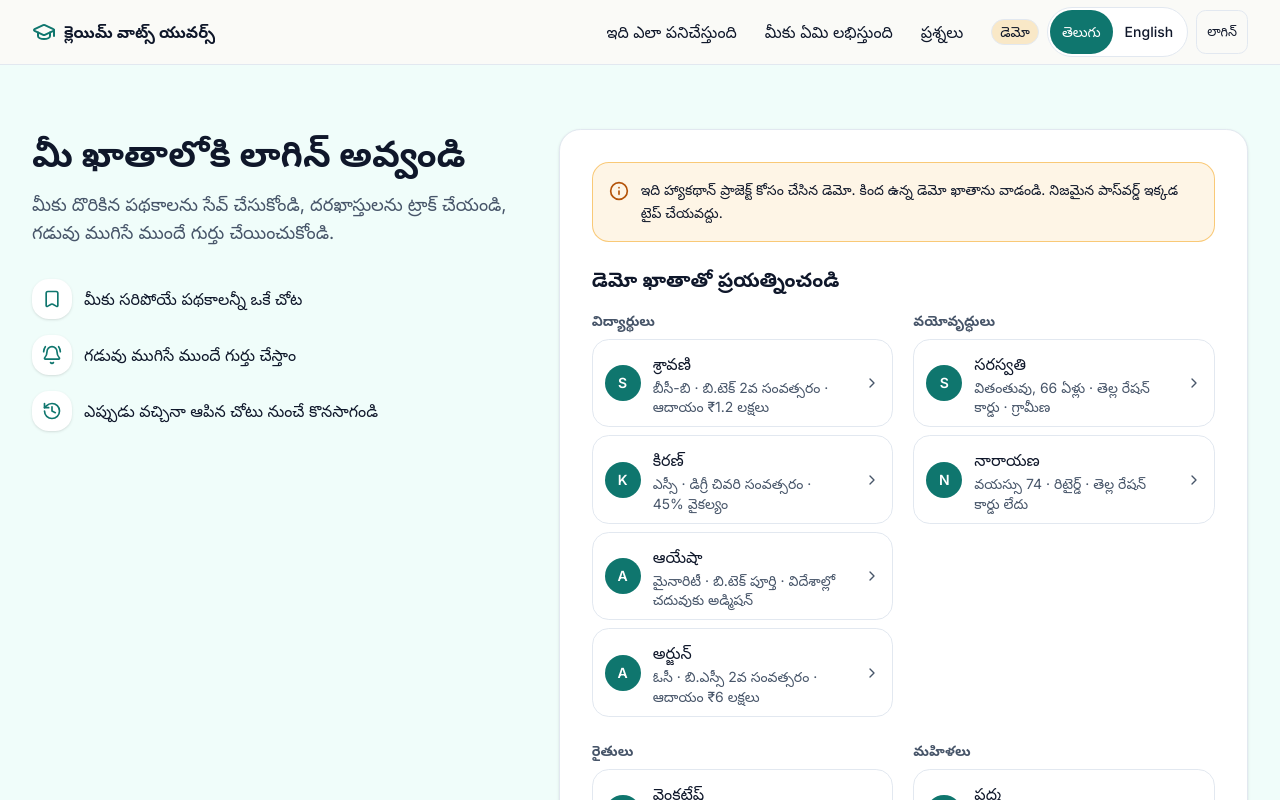
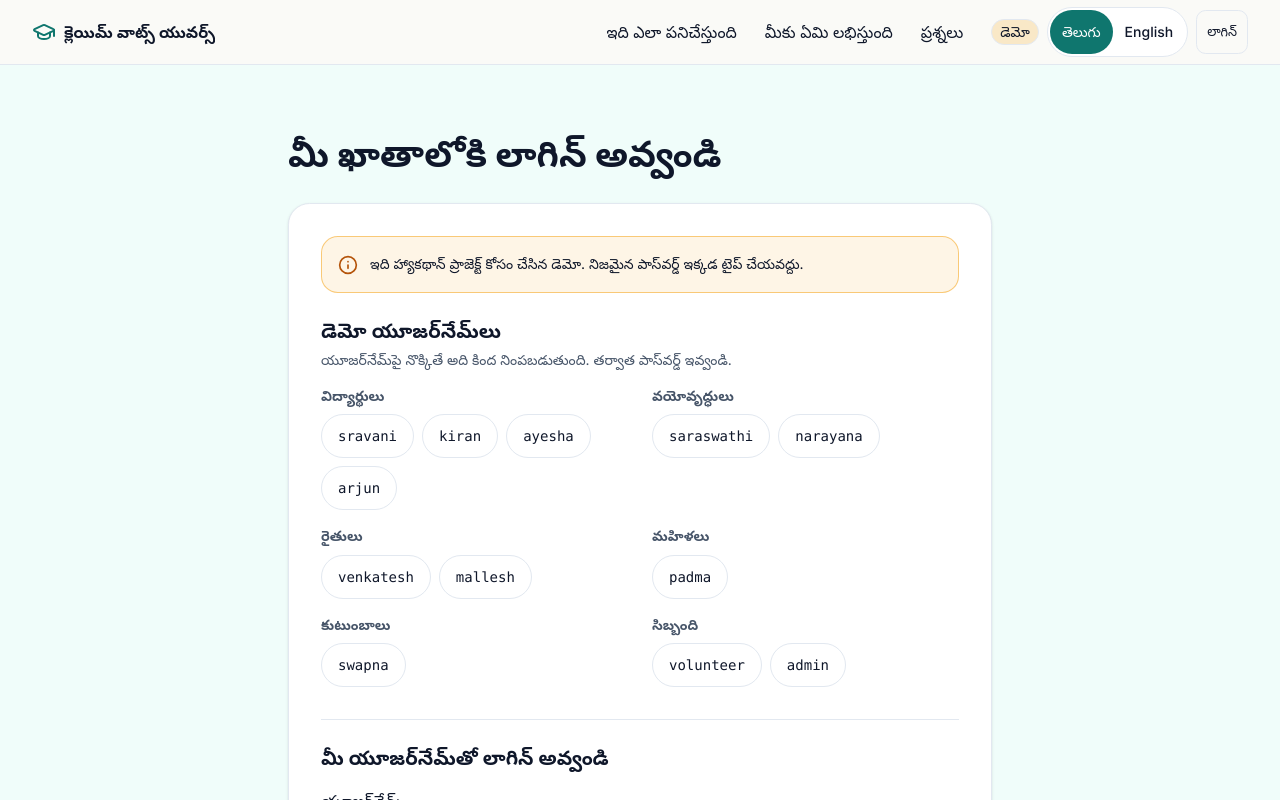
Before and after one commit to sid-sadhana/codebenders-ace-hackathon-p5, a Next.js app: page /login in a window 1280 px wide. Shown: the top 800 px of the page. Built offline with nearby package versions, Linux system fonts and the light colour scheme; a web font is replaced by a local one.

Commit message:
use per-user demo passwords and show only usernames on login

```diff
--- a/src/components/auth/LoginView.tsx
+++ b/src/components/auth/LoginView.tsx
@@ -1,22 +1,17 @@
 "use client";
 
 import Link from "next/link";
-import { useActionState, useState } from "react";
-import { BellRing, Bookmark, ChevronRight, History, Info, Loader2 } from "lucide-react";
+import { useState } from "react";
+import { Info } from "lucide-react";
 import { buttonVariants } from "@/components/ui/button";
-import { UserAvatar } from "@/components/layout/UserAvatar";
-import { demoLoginAction, type LoginState } from "@/lib/auth/actions";
 import type { DemoAccount } from "@/lib/auth/demo-accounts";
 import type { LoginContent } from "@/lib/auth-content";
 import { useLanguage } from "@/lib/i18n/LanguageProvider";
 import { cn } from "@/lib/utils";
-import { LoginForm } from "./LoginForm";
+import { LoginForm, type PickedUsername } from "./LoginForm";
 
 type GroupKey = keyof LoginContent["groups"];
 const GROUP_ORDER: GroupKey[] = ["student", "senior", "farmer", "women", "family", "staff"];
-const BENEFIT_ICONS = [Bookmark, BellRing, History];
-
-const initialState: LoginState = { error: null };
 
 type LoginViewProps = {
   content: LoginContent;
@@ -27,23 +22,21 @@ type LoginViewProps = {
 
 export function LoginView({ content, accounts, next, checkHref }: LoginViewProps) {
   const { t } = useLanguage();
-  const [demoState, demoAction, demoPending] = useActionState(demoLoginAction, initialState);
-  const [chosen, setChosen] = useState<string | null>(null);
+  const [picked, setPicked] = useState<PickedUsername>(null);
 
   const groups = GROUP_ORDER.map((key) => ({
     key,
-    accounts: accounts.filter((account) => (account.group ?? "staff") === key),
-  })).filter((group) => group.accounts.length > 0);
+    usernames: accounts
+      .filter((account) => (account.group ?? "staff") === key)
+      .map((account) => account.username),
+  })).filter((group) => group.usernames.length > 0);
 
   return (
     <section className="bg-secondary py-10 sm:py-14 lg:py-16">
-      <div className="mx-auto grid w-full max-w-7xl gap-8 px-4 sm:px-6 lg:grid-cols-12 lg:grid-rows-[auto_1fr] lg:gap-x-12 lg:px-8">
-        <div className="lg:col-span-5 lg:row-start-1">
+      <div className="mx-auto w-full max-w-3xl px-4 sm:px-6 lg:px-8">
         <h1 className="text-3xl font-bold sm:text-4xl">{t(content.title)}</h1>
-          <p className="mt-3 max-w-prose text-lg text-muted-foreground">{t(content.subtitle)}</p>
-        </div>
 
-        <div className="min-w-0 rounded-2xl border bg-card p-5 shadow-sm sm:p-8 lg:col-span-7 lg:col-start-6 lg:row-span-2 lg:row-start-1">
+        <div className="mt-6 min-w-0 rounded-2xl border bg-card p-5 shadow-sm sm:p-8">
           <div
             role="note"
             className="flex gap-3 rounded-xl border border-accent/50 bg-accent/10 p-4 text-sm leading-relaxed"
@@ -53,40 +46,31 @@ export function LoginView({ content, accounts, next, checkHref }: LoginViewProps
           </div>
 
           <h2 className="mt-6 text-xl font-semibold">{t(content.quickLoginHeading)}</h2>
+          <p className="mt-1 text-sm text-muted-foreground">{t(content.usernamesHint)}</p>
 
-          <form action={demoAction} className="mt-4">
-            {next && <input type="hidden" name="next" value={next} />}
-            <div className="grid gap-6 lg:grid-cols-2 lg:gap-x-5">
+          <div className="mt-4 grid gap-x-6 gap-y-4 sm:grid-cols-2">
             {groups.map((group) => (
               <div key={group.key} className="min-w-0">
                 <h3 className="mb-2 text-sm font-semibold text-muted-foreground">
                   {t(content.groups[group.key])}
                 </h3>
-                  <ul className="space-y-2">
-                    {group.accounts.map((account) => {
-                      const loading = demoPending && chosen === account.username;
+                <ul className="flex flex-wrap gap-2">
+                  {group.usernames.map((username) => {
+                    const active = picked?.username === username;
                     return (
-                        <li key={account.username}>
+                      <li key={username}>
                         <button
-                            type="submit"
-                            name="username"
-                            value={account.username}
-                            disabled={demoPending}
-                            onClick={() => setChosen(account.username)}
-                            className="flex min-h-11 w-full items-center gap-3 rounded-xl border bg-card px-3 py-2.5 text-left transition-colors hover:border-primary hover:bg-secondary focus-visible:outline-none focus-visible:ring-2 focus-visible:ring-ring disabled:cursor-wait disabled:opacity-70"
+                          type="button"
+                          onClick={() => setPicked({ username, at: Date.now() })}
+                          aria-pressed={active}
+                          className={cn(
+                            "inline-flex min-h-11 items-center rounded-full border px-4 font-mono text-sm transition-colors focus-visible:outline-none focus-visible:ring-2 focus-visible:ring-ring",
+                            active
+                              ? "border-primary bg-primary text-primary-foreground"
+                              : "bg-card hover:border-primary hover:bg-secondary",
+                          )}
                         >
-                            <UserAvatar initials={account.avatarInitials} />
-                            <span className="min-w-0 flex-1">
-                              <span className="block font-medium">{t(account.displayName)}</span>
-                              <span className="block text-sm leading-snug text-muted-foreground">
-                                {t(account.useCase)}
-                              </span>
-                            </span>
-                            {loading ? (
-                              <Loader2 aria-hidden="true" className="size-4 shrink-0 animate-spin text-primary" />
-                            ) : (
-                              <ChevronRight aria-hidden="true" className="size-4 shrink-0 text-muted-foreground" />
-                            )}
+                          {username}
                         </button>
                       </li>
                     );
@@ -95,23 +79,11 @@ export function LoginView({ content, accounts, next, checkHref }: LoginViewProps
               </div>
             ))}
           </div>
-            {demoState.error && (
-              <p
-                role="alert"
-                className="mt-4 rounded-lg border border-destructive/30 bg-destructive/5 px-3 py-2 text-sm text-destructive"
-              >
-                {t(content.errors[demoState.error])}
-              </p>
-            )}
-          </form>
 
-          <div className="my-8 flex items-center gap-3 text-sm text-muted-foreground">
-            <span aria-hidden="true" className="h-px flex-1 bg-border" />
-            <h2 className="font-medium">{t(content.formHeading)}</h2>
-            <span aria-hidden="true" className="h-px flex-1 bg-border" />
+          <h2 className="mt-8 border-t pt-6 text-xl font-semibold">{t(content.formHeading)}</h2>
+          <div className="mt-4">
+            <LoginForm content={content} next={next} picked={picked} />
           </div>
-
-          <LoginForm content={content} next={next} />
 
           <div className="mt-8 flex flex-col gap-3 border-t pt-6 sm:flex-row sm:items-center sm:justify-between">
             <p className="text-muted-foreground">{t(content.guestNote)}</p>
@@ -123,20 +95,6 @@ export function LoginView({ content, accounts, next, checkHref }: LoginViewProps
             </Link>
           </div>
         </div>
-
-        <ul className="space-y-4 lg:col-span-5 lg:row-start-2 lg:self-start">
-          {content.benefits.map((benefit, index) => {
-            const Icon = BENEFIT_ICONS[index] ?? Bookmark;
-            return (
-              <li key={benefit.en} className="flex items-start gap-3">
-                <span className="flex size-10 shrink-0 items-center justify-center rounded-xl bg-card text-primary shadow-sm">
-                  <Icon aria-hidden="true" className="size-5" />
-                </span>
-                <span className="pt-2 text-base">{t(benefit)}</span>
-              </li>
-            );
-          })}
-        </ul>
       </div>
     </section>
   );
--- a/src/data/auth.json
+++ b/src/data/auth.json
@@ -8,58 +8,76 @@
       "te": "మీ ఖాతాలోకి లాగిన్ అవ్వండి",
       "en": "Log in to your account"
     },
-    "subtitle": {
-      "te": "మీకు దొరికిన పథకాలను సేవ్ చేసుకోండి, దరఖాస్తులను ట్రాక్ చేయండి, గడువు ముగిసే ముందే గుర్తు చేయించుకోండి.",
-      "en": "Save the schemes you find, track your applications and get deadline reminders."
-    },
-    "benefits": [
-      {
-        "te": "మీకు సరిపోయే పథకాలన్నీ ఒకే చోట",
-        "en": "Keep your matched schemes in one place"
-      },
-      {
-        "te": "గడువు ముగిసే ముందే గుర్తు చేస్తాం",
-        "en": "Get reminders before deadlines close"
-      },
-      {
-        "te": "ఎప్పుడు వచ్చినా ఆపిన చోటు నుంచే కొనసాగండి",
-        "en": "Pick up where you left off on any visit"
-      }
-    ],
     "demoNotice": {
-      "te": "ఇది హ్యాకథాన్ ప్రాజెక్ట్ కోసం చేసిన డెమో. కింద ఉన్న డెమో ఖాతాను వాడండి. నిజమైన పాస్‌వర్డ్ ఇక్కడ టైప్ చేయవద్దు.",
-      "en": "This is a demo for a hackathon project. Use a demo account below. Do not enter a real password."
+      "te": "ఇది హ్యాకథాన్ ప్రాజెక్ట్ కోసం చేసిన డెమో. నిజమైన పాస్‌వర్డ్ ఇక్కడ టైప్ చేయవద్దు.",
+      "en": "This is a demo for a hackathon project. Do not enter a real password."
     },
     "quickLoginHeading": {
-      "te": "డెమో ఖాతాతో ప్రయత్నించండి",
-      "en": "Try a demo account"
+      "te": "డెమో యూజర్‌నేమ్‌లు",
+      "en": "Demo usernames"
+    },
+    "usernamesHint": {
+      "te": "యూజర్‌నేమ్‌పై నొక్కితే అది కింద నింపబడుతుంది. తర్వాత పాస్‌వర్డ్ ఇవ్వండి.",
+      "en": "Tap a username to fill it in below, then enter the password."
     },
     "groups": {
-      "student": { "te": "విద్యార్థులు", "en": "Students" },
-      "senior": { "te": "వయోవృద్ధులు", "en": "Senior citizens" },
-      "farmer": { "te": "రైతులు", "en": "Farmers" },
-      "women": { "te": "మహిళలు", "en": "Women" },
-      "family": { "te": "కుటుంబాలు", "en": "Families" },
-      "staff": { "te": "సిబ్బంది", "en": "Staff" }
+      "student": {
+        "te": "విద్యార్థులు",
+        "en": "Students"
+      },
+      "senior": {
+        "te": "వయోవృద్ధులు",
+        "en": "Senior citizens"
+      },
+      "farmer": {
+        "te": "రైతులు",
+        "en": "Farmers"
+      },
+      "women": {
+        "te": "మహిళలు",
+        "en": "Women"
+      },
+      "family": {
+        "te": "కుటుంబాలు",
+        "en": "Families"
+      },
+      "staff": {
+        "te": "సిబ్బంది",
+        "en": "Staff"
+      }
     },
     "formHeading": {
-      "te": "లేదా యూజర్‌నేమ్‌తో లాగిన్ అవ్వండి",
-      "en": "Or log in with a username"
+      "te": "మీ యూజర్‌నేమ్‌తో లాగిన్ అవ్వండి",
+      "en": "Log in with your username"
     },
-    "usernameLabel": { "te": "యూజర్‌నేమ్", "en": "Username" },
-    "passwordLabel": { "te": "పాస్‌వర్డ్", "en": "Password" },
-    "showPassword": { "te": "పాస్‌వర్డ్ చూపించు", "en": "Show password" },
-    "hidePassword": { "te": "పాస్‌వర్డ్ దాచు", "en": "Hide password" },
-    "submit": { "te": "లాగిన్", "en": "Log in" },
-    "submitting": { "te": "లాగిన్ అవుతోంది…", "en": "Logging in…" },
-    "hint": {
-      "te": "అన్ని డెమో ఖాతాలకు ఒకే పాస్‌వర్డ్. బృందాన్ని అడగండి.",
-      "en": "All demo accounts share one password. Ask the team for it."
+    "usernameLabel": {
+      "te": "యూజర్‌నేమ్",
+      "en": "Username"
+    },
+    "passwordLabel": {
+      "te": "పాస్‌వర్డ్",
+      "en": "Password"
+    },
+    "showPassword": {
+      "te": "పాస్‌వర్డ్ చూపించు",
+      "en": "Show password"
+    },
+    "hidePassword": {
+      "te": "పాస్‌వర్డ్ దాచు",
+      "en": "Hide password"
+    },
+    "submit": {
+      "te": "లాగిన్",
+      "en": "Log in"
+    },
+    "submitting": {
+      "te": "లాగిన్ అవుతోంది…",
+      "en": "Logging in…"
     },
     "errors": {
       "invalid": {
-        "te": "యూజర్‌నేమ్, పాస్‌వర్డ్ సరిపోలలేదు. పైన ఉన్న డెమో ఖాతాను ప్రయత్నించండి.",
-        "en": "That username and password didn't match. Try a demo account above."
+        "te": "యూజర్‌నేమ్, పాస్‌వర్డ్ సరిపోలలేదు. మళ్లీ ప్రయత్నించండి.",
+        "en": "That username and password didn't match. Please try again."
       },
       "tooMany": {
         "te": "చాలాసార్లు ప్రయత్నించారు. కొన్ని నిమిషాలు ఆగి మళ్లీ ప్రయత్నించండి.",
@@ -74,17 +92,41 @@
       "te": "లాగిన్ అవ్వకుండానే పథకాలు చూడవచ్చు.",
       "en": "You can check schemes without logging in."
     },
-    "guestCta": { "te": "అతిథిగా కొనసాగండి", "en": "Continue as guest" }
+    "guestCta": {
+      "te": "అతిథిగా కొనసాగండి",
+      "en": "Continue as guest"
+    }
   },
   "account": {
-    "menuLabel": { "te": "ఖాతా మెనూ", "en": "Account menu" },
-    "myTracker": { "te": "నా ట్రాకర్", "en": "My tracker" },
-    "admin": { "te": "అడ్మిన్", "en": "Admin" },
-    "logout": { "te": "లాగ్ అవుట్", "en": "Log out" },
+    "menuLabel": {
+      "te": "ఖాతా మెనూ",
+      "en": "Account menu"
+    },
+    "myTracker": {
+      "te": "నా ట్రాకర్",
+      "en": "My tracker"
+    },
+    "admin": {
+      "te": "అడ్మిన్",
+      "en": "Admin"
+    },
+    "logout": {
+      "te": "లాగ్ అవుట్",
+      "en": "Log out"
+    },
     "roles": {
-      "citizen": { "te": "వినియోగదారు", "en": "Citizen" },
-      "volunteer": { "te": "వాలంటీర్", "en": "Volunteer" },
-      "admin": { "te": "అడ్మిన్", "en": "Admin" }
+      "citizen": {
+        "te": "వినియోగదారు",
+        "en": "Citizen"
+      },
+      "volunteer": {
+        "te": "వాలంటీర్",
+        "en": "Volunteer"
+      },
+      "admin": {
+        "te": "అడ్మిన్",
+        "en": "Admin"
+      }
     }
   },
   "pages": {
@@ -92,30 +134,45 @@
       "te": "ఈ పేజీ త్వరలో వస్తుంది.",
       "en": "This page is coming next."
     },
-    "welcome": { "te": "స్వాగతం, {name}", "en": "Welcome, {name}" },
+    "welcome": {
+      "te": "స్వాగతం, {name}",
+      "en": "Welcome, {name}"
+    },
     "check": {
-      "title": { "te": "మీ పథకాలు చూడండి", "en": "Check your schemes" },
+      "title": {
+        "te": "మీ పథకాలు చూడండి",
+        "en": "Check your schemes"
+      },
       "metaTitle": {
         "te": "పథకాలు చూడండి · క్లెయిమ్ వాట్స్ యువర్స్",
         "en": "Check schemes · Claim What's Yours"
       }
     },
     "about": {
-      "title": { "te": "ఈ ప్రాజెక్ట్ గురించి", "en": "About this project" },
+      "title": {
+        "te": "ఈ ప్రాజెక్ట్ గురించి",
+        "en": "About this project"
+      },
       "metaTitle": {
         "te": "మా గురించి · క్లెయిమ్ వాట్స్ యువర్స్",
         "en": "About · Claim What's Yours"
       }
     },
     "tracker": {
-      "title": { "te": "నా ట్రాకర్", "en": "My tracker" },
+      "title": {
+        "te": "నా ట్రాకర్",
+        "en": "My tracker"
+      },
       "metaTitle": {
         "te": "నా ట్రాకర్ · క్లెయిమ్ వాట్స్ యువర్స్",
         "en": "My tracker · Claim What's Yours"
       }
     },
     "admin": {
-      "title": { "te": "పథకాల నిర్వహణ", "en": "Manage schemes" },
+      "title": {
+        "te": "పథకాల నిర్వహణ",
+        "en": "Manage schemes"
+      },
       "metaTitle": {
         "te": "పథకాల నిర్వహణ · క్లెయిమ్ వాట్స్ యువర్స్",
         "en": "Manage schemes · Claim What's Yours"
--- a/src/lib/auth-content.ts
+++ b/src/lib/auth-content.ts
@@ -10,10 +10,9 @@ const authSchema = z.object({
   login: z.object({
     metaTitle: s,
     title: s,
-    subtitle: s,
-    benefits: z.array(s).length(3),
     demoNotice: s,
     quickLoginHeading: s,
+    usernamesHint: s,
     groups: z.object({
       student: s,
       senior: s,
@@ -29,7 +28,6 @@ const authSchema = z.object({
     hidePassword: s,
     submit: s,
     submitting: s,
-    hint: s,
     errors: z.object({ invalid: s, tooMany: s, unavailable: s }),
     guestNote: s,
     guestCta: s,
--- a/src/lib/auth/actions.ts
+++ b/src/lib/auth/actions.ts
@@ -2,8 +2,7 @@
 
 import { redirect } from "next/navigation";
 import { z } from "zod";
-import { findUserByUsername, verifyCredentials } from "@/lib/db/users";
-import { isDemoUsername } from "./demo-accounts";
+import { verifyCredentials } from "@/lib/db/users";
 import { homeFor, safeNext } from "./redirects";
 import { createSession, destroySession } from "./session";
 import { usernameSchema, type PublicUser } from "./types";
@@ -81,25 +80,6 @@ export async function loginAction(
   redirect(safeNext(next) ?? homeFor(user.role));
 }
 
-export async function demoLoginAction(
-  _prev: LoginState,
-  formData: FormData,
-): Promise<LoginState> {
-  const parsed = usernameSchema.safeParse(formData.get("username"));
-  if (!parsed.success || !isDemoUsername(parsed.data)) return { error: "invalid" };
-
-  let user: PublicUser | null;
-  try {
-    user = await findUserByUsername(parsed.data);
-  } catch {
-    return { error: "unavailable" };
-  }
-  if (!user) return { error: "unavailable" };
-
-  await createSession(user);
-  redirect(safeNext(readNext(formData)) ?? homeFor(user.role));
-}
-
 export async function logoutAction(): Promise<void> {
   await destroySession();
   redirect("/");
--- a/src/lib/auth/demo-accounts.ts
+++ b/src/lib/auth/demo-accounts.ts
@@ -4,25 +4,10 @@ import { seedUserSchema, type SeedUser } from "./types";
 
 export const seedUsers: SeedUser[] = z.array(seedUserSchema).parse(seedJson);
 
-/** What the login page needs to draw the one-click demo buttons. */
-export type DemoAccount = Pick<
-  SeedUser,
-  "username" | "role" | "group" | "displayName" | "avatarInitials" | "useCase"
->;
+/** The login page only ever shows usernames, grouped for easier scanning. */
+export type DemoAccount = Pick<SeedUser, "username" | "group">;
 
-export const demoAccounts: DemoAccount[] = seedUsers.map(
-  ({ username, role, group, displayName, avatarInitials, useCase }) => ({
-    username,
-    role,
-    group,
-    displayName,
-    avatarInitials,
-    useCase,
-  }),
-);
-
-const demoUsernames = new Set(seedUsers.map((user) => user.username));
-
-export function isDemoUsername(username: string): boolean {
-  return demoUsernames.has(username);
-}
+export const demoAccounts: DemoAccount[] = seedUsers.map(({ username, group }) => ({
+  username,
+  group,
+}));
--- a/src/lib/db/users.ts
+++ b/src/lib/db/users.ts
@@ -46,11 +46,6 @@ export async function findUserById(id: string): Promise<PublicUser | null> {
   return doc ? toPublicUser(doc) : null;
 }
 
-export async function findUserByUsername(username: string): Promise<PublicUser | null> {
-  const doc = await (await usersCollection()).findOne({ username });
-  return doc ? toPublicUser(doc) : null;
-}
-
 export async function verifyCredentials(
   username: string,
   password: string,
```
Also changed, not shown: scripts/seed-users.ts (+13 -7 lines), src/components/auth/LoginForm.tsx (+23 -6 lines), 1 other file (tests, documents, lock files or other folders). Lines whose indentation alone changed are shown as unchanged.
